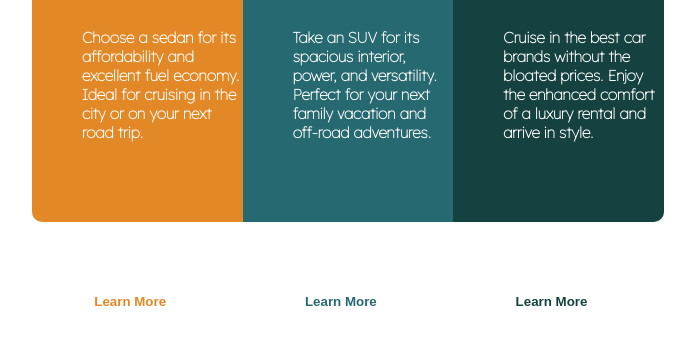
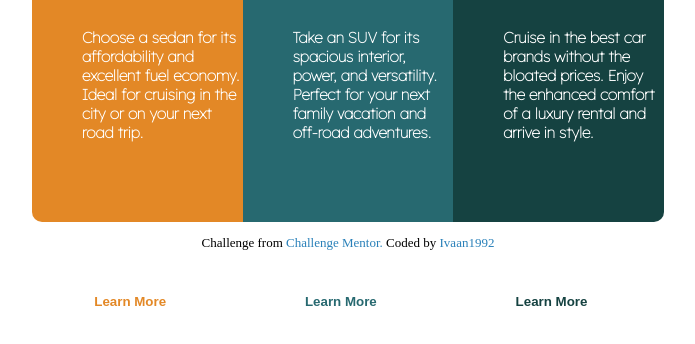
Before and after one commit to ivaan1992/personal-project1, a website: page index.html in a window 1280 px wide. Shown: the part 298-642 px from the top of the page, without its empty margins (292-987 px from the left). Drawn offline with Linux system fonts and the light colour scheme.

Commit message:
Edit README file

```diff
--- a/index.html
+++ b/index.html
@@ -41,6 +41,10 @@
                     Enjoy the enhanced comfort of a luxury rental and arrive in style.</p>
                     <button class="learn mg" type="button">Learn More</button>
                 </div>
+
     </section>
+    <p class="link">Challenge from <a href="https://www.frontendmentor.io">Challenge Mentor.</a>
+        Coded by <a href="https://www.frontendmentor.io/profile/ivaan1992">Ivaan1992</a>
+        </p>
 </body>
 </html>
--- a/style.css
+++ b/style.css
@@ -76,3 +76,13 @@
 .mg {
     color: #154241;
 }
+
+.link {
+    text-align: center;
+    font-size: 13px;
+}
+
+.link a {
+    text-decoration: none;
+    color: #2980b9;
+}
```
Also changed, not shown: README.md.
